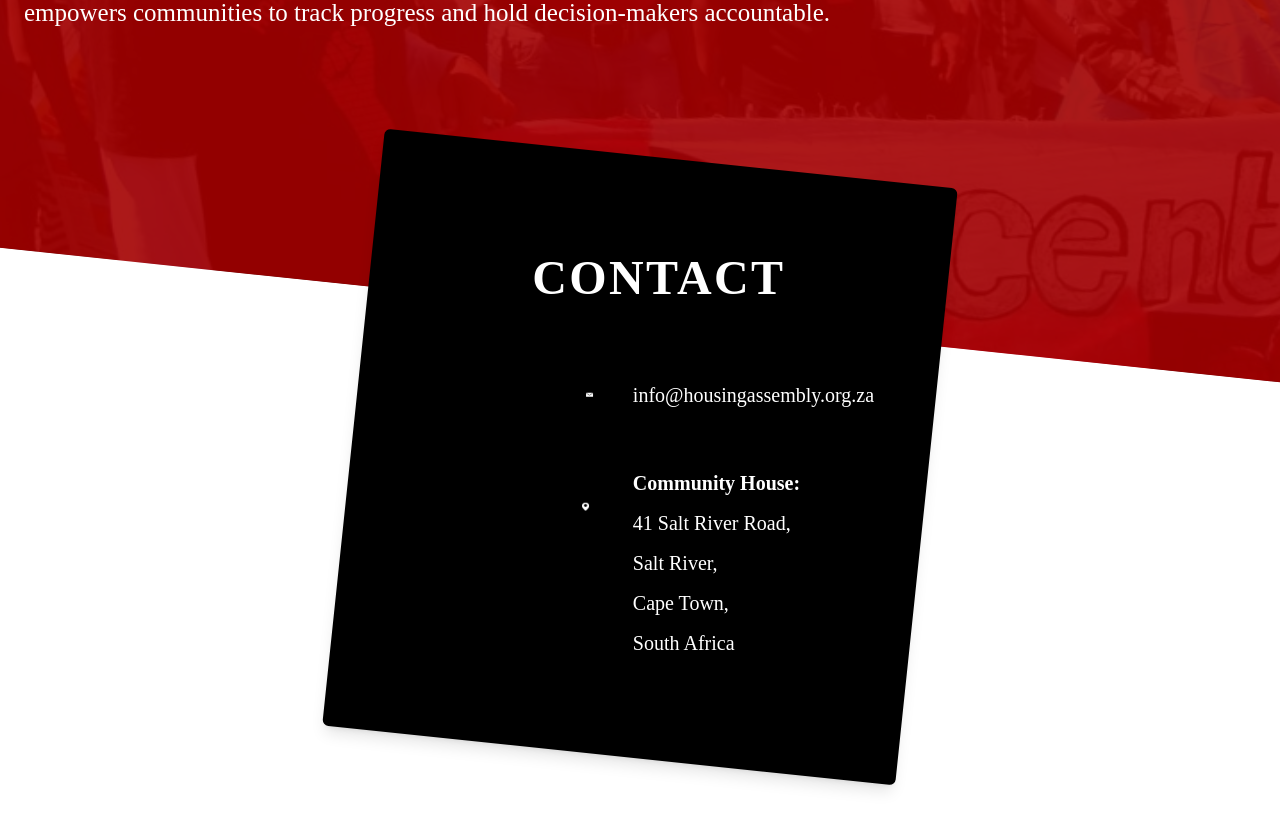
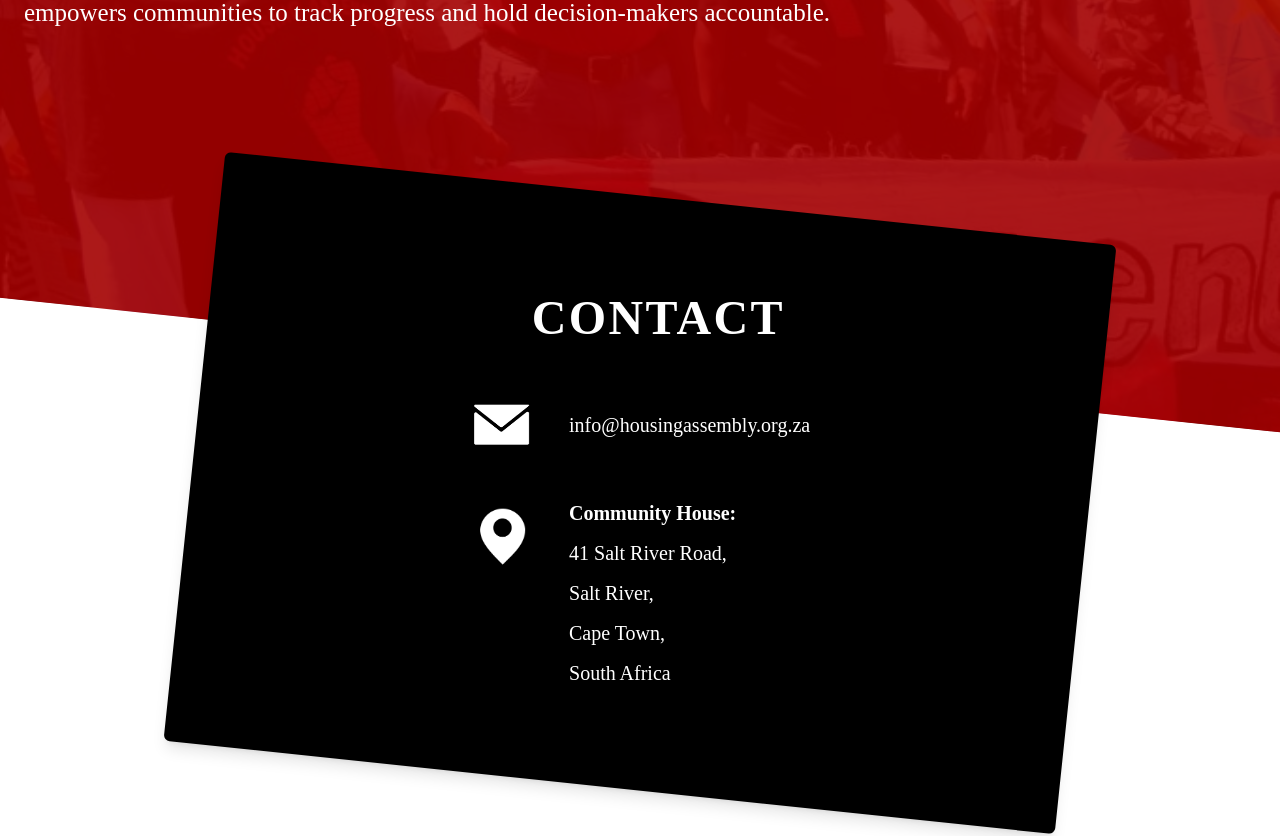
Before and after one commit to HousingAssembly/Audit-Team, a React (Create React App) app in the folder frontend/: page / in a window 1280 px wide. Shown: the part 1440-2276 px from the top of the page. Built offline with nearby package versions, Linux system fonts and the light colour scheme.

Commit message:
Fixed contact section misalignment bug

```diff
--- a/frontend/src/components/home.jsx
+++ b/frontend/src/components/home.jsx
@@ -33,16 +33,16 @@
       <div className="relative w-full overflow-hidden overflow-visible bg-white">
         <div className="min-h-screen">
           <div className="bg-white"/>
-          <section id="about" className="relative w-full">
-            <div className="absolute inset-0 skew-y-6 overflow-hidden z-0 h-[950px] w-full">
+          <section id="about" className="relative w-full scroll-mt-[-30px]">
+            <div className="absolute inset-0 skew-y-6 overflow-hidden z-0 h-[1000px] w-full">
               <img
                 src="protest-image.png"
                 alt="Protest"
-                className="w-full h-[950px] object-cover"
+                className="w-full h-[1000px] object-cover"
               />
             </div>
 
-            <div className="absolute inset-0 skew-y-6 bg-palette-red h-[950px] opacity-90 z-10"></div>
+            <div className="absolute inset-0 skew-y-6 bg-palette-red h-[1000px] opacity-90 z-10"></div>
 
             <div className="relative z-20 skew-y-6">
               <div className="-skew-y-6 max-w-7xl mx-auto px-6 py-40 text-white flex flex-col md:flex-row items-center justify-between">
@@ -69,16 +69,18 @@
               </div>
             </div>
           </section>
-          <section id="contact" className="scroll-mt-[7vw]">
+          <section id="contact" className="scroll-mt-[4vw]">
             <div className="relative">
-              <div className="absolute z-20 left-1/2 -translate-x-1/2 top-[-40px] rotate-[6deg] bg-black text-white px-12 py-24 w-[45%] h-[600px] max-w-5xl rounded-md shadow-lg">
+              <div className="relative z-20 bg-black text-white px-12 py-24 w-full max-w-4xl mx-auto rounded-md shadow-lg transform rotate-6">
                 <div className="text-center text-5xl font-bold -rotate-[6deg] tracking-wider">CONTACT</div>
-                <div className="flex justify-start mt-[4rem] -rotate-[6deg] ml-[12rem]">
+                  <div className="mt-16 transform -rotate-6 pl-[15rem]">
                   <div className="flex flex-row gap-10">
+
                     <div className="flex flex-col items-end gap-16">
                       <img src="email.png" alt="Email Icon" className="h-10 w-auto object-contain" />
                       <img src="location.png" alt="Pin Icon" className="h-14 w-auto object-contain mr-1" />
                     </div>
+
                     <div className="flex flex-col gap-12 text-xl leading-loose">
                       <div>info@housingassembly.org.za</div>
                       <div>
@@ -97,7 +99,7 @@
             </div>
           </section>
 
-          <div className="h-[650px] bg-white" />
+          <div className="h-[100px] bg-white" />
         </div>
 
         {isViewAuditOpen && (
```
